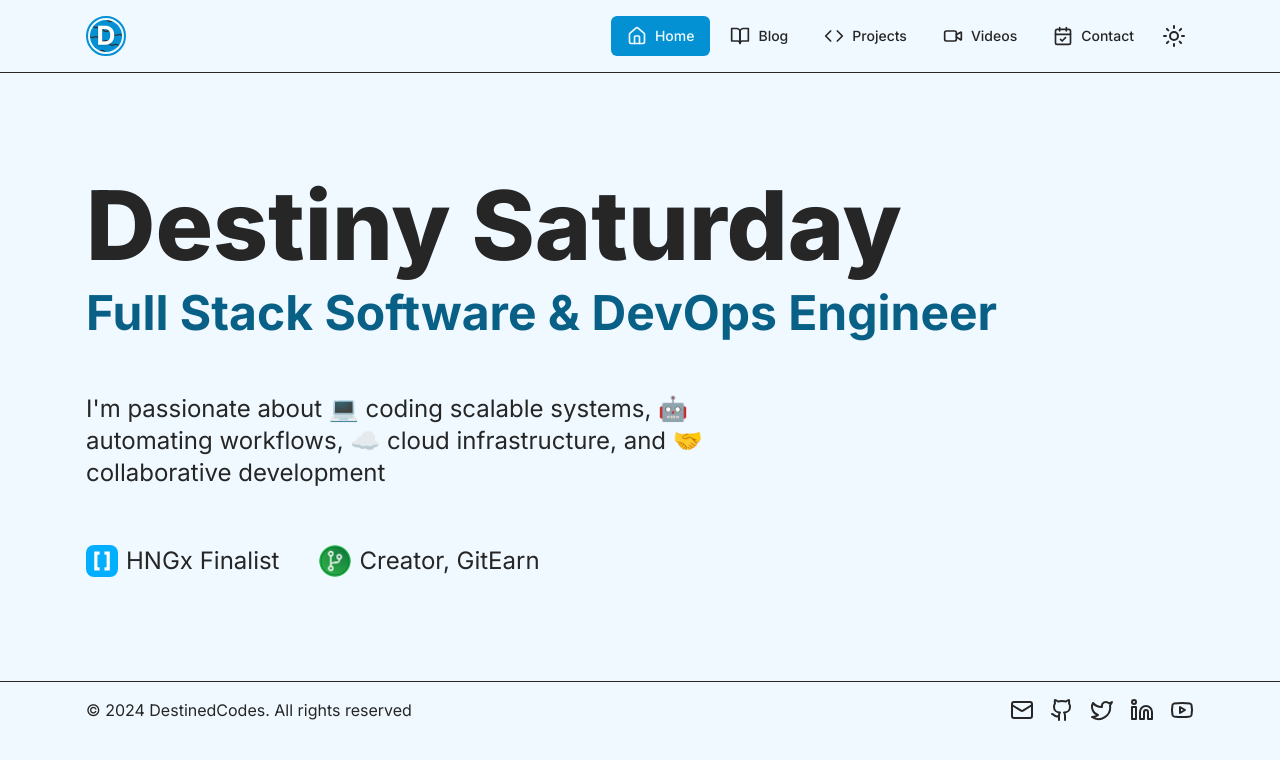
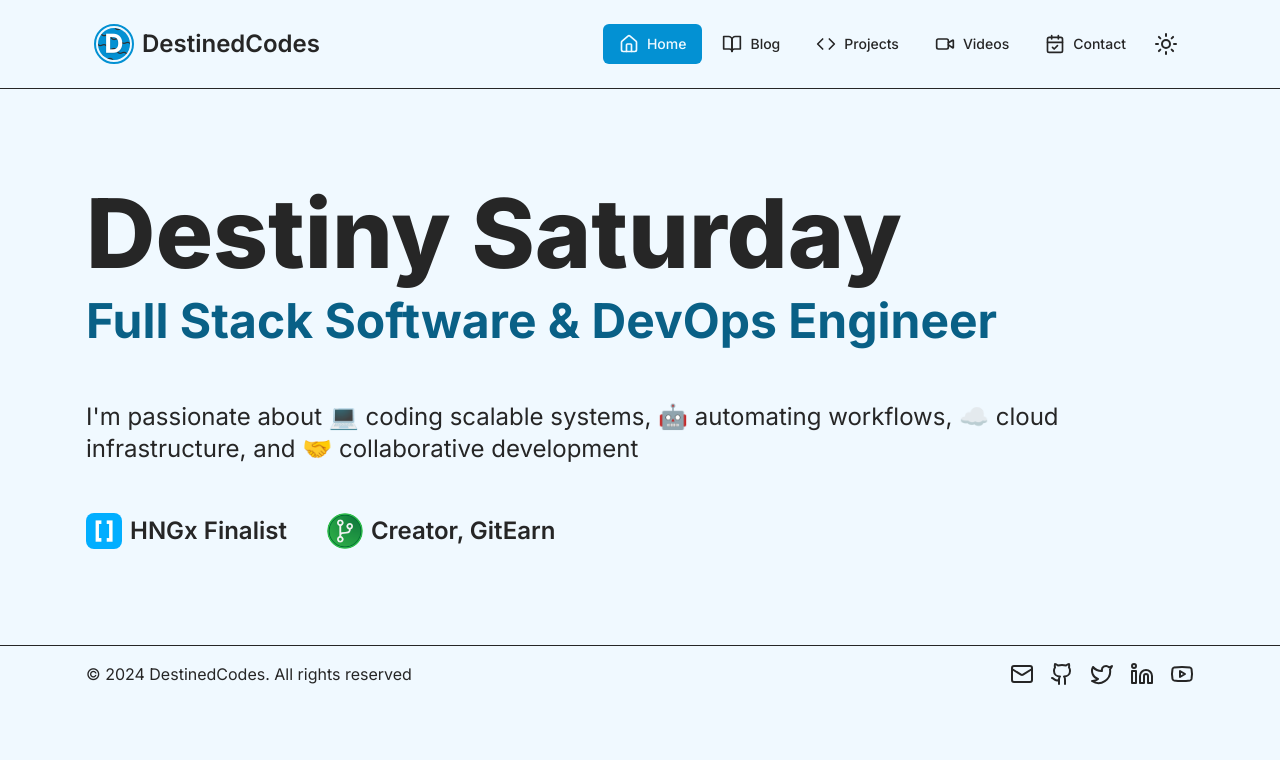
Before and after one commit to ThePrimeJnr/destinedcodes, a Next.js app: page / in a window 1280 px wide. Shown: the top 760 px of the page. Built offline with nearby package versions, Linux system fonts and the light colour scheme.

Commit message:
🧹 chore(a lot): :| A few not changes

```diff
--- a/app/page.tsx
+++ b/app/page.tsx
@@ -7,44 +7,44 @@ export const metadata: Metadata = getMetadata('home');
 
 const Home = () => {
   return (
-    <div className="py-14 md:py-22">
-      <div className="flex flex-col">
+    <>
+      <div id="hero" className="flex flex-col py-20 md:py-24">
         <h1 className="font-extrabold text-6xl md:text-8xl dark:text-white">
           Destiny Saturday
         </h1>
-        <p className="mt-4 font-bold text-4xl text-secondary md:text-5xl">
+        <p className="pt-4 font-bold text-4xl text-secondary md:text-5xl">
           Full Stack Software &amp; DevOps Engineer
         </p>
 
-        <p className="my-10 md:my-14 md:max-w-2xl text-lg md:text-2xl">
+        <p className="pt-14 pb-12 max-w-2xl lg:max-w-5xl text-lg md:text-2xl p">
           I&apos;m passionate about 💻 coding scalable systems, 🤖 automating
           workflows, ☁️ cloud infrastructure, and 🤝 collaborative development
         </p>
 
-        <div className="flex md:flex-row flex-col gap-4 md:gap-10 w-full text-lg md:text-2xl">
-          <div className="flex items-center">
+        <div className="flex md:flex-row flex-col gap-6 md:gap-10 font-semibold text-lg md:text-2xl">
+          <div className="flex items-center gap-x-2">
             <Image
               src={'/images/hng.png'}
               alt="HNG Logo"
-              width={32}
-              height={32}
-              className="mr-2 rounded-lg"
+              width={36}
+              height={36}
+              className="rounded-lg"
             />
             HNGx Finalist
           </div>
-          <div className="flex items-center">
+          <div className="flex items-center gap-x-2">
             <Image
               src={'/images/gitearn.png'}
               alt="Gitearn Logo"
-              width={32}
-              height={32}
-              className="mr-2 rounded-full"
+              width={36}
+              height={36}
+              className="rounded-full"
             />
             Creator, GitEarn
           </div>
         </div>
       </div>
-    </div>
+    </>
   );
 };
 
--- a/components/layouts/body.tsx
+++ b/components/layouts/body.tsx
@@ -6,10 +6,8 @@ const inter = Inter({ subsets: ['latin'] });
 
 const Body = ({ children }: { children: React.ReactNode }) => {
   return (
-    <main className={'container md:my-12 my-8'}>
-      <div className={'prose md:prose-lg min-w-full w-full dark:prose-invert'}>
-        {children}
-      </div>
+    <main className="md:prose-lg dark:prose-invert container prose">
+      {children}
     </main>
   );
 };
--- a/components/layouts/header.tsx
+++ b/components/layouts/header.tsx
@@ -66,7 +66,7 @@ const Header = () => {
 
   return (
     <>
-      <header className="flex justify-between items-center py-2 md:py-4 container">
+      <header className="flex justify-between items-center p-4 md:p-6 container">
         <div className="flex justify-between items-center md:hidden w-full">
           <Sheet
             open={open}
--- a/components/logo.tsx
+++ b/components/logo.tsx
@@ -11,7 +11,7 @@ const Logo = ({ title }: any) => {
   } = siteData;
 
   return (
-    <Link className="flex justify-center items-center mr-4" href="/">
+    <Link className="flex justify-center items-center pr-4" href="/">
       <div className="border-2 border-primary dark:border-foreground p-0.5 rounded-full">
         <Image
           src={logo}
@@ -22,7 +22,9 @@ const Logo = ({ title }: any) => {
         />
       </div>
       {title && (
-        <div className="md:hidden ml-2 font-semibold text-2xl">{title}</div>
+        <div className="lg:flex hidden pl-2 font-semibold text-2xl">
+          {title}
+        </div>
       )}
     </Link>
   );
```
